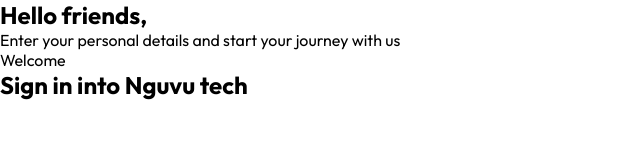
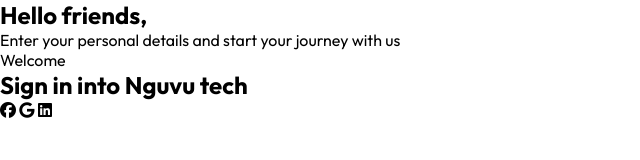
Before and after one commit to AnicetChiza/login-form, a plain HTML site: page index.html in a window 1280 px wide. Shown: the full height of the page, 0-640 px from the left. Drawn offline with Linux system fonts and the light colour scheme.

Commit message:
add to my repository

```diff
--- a/index.html
+++ b/index.html
@@ -7,6 +7,8 @@
     <link rel="preconnect" href="https://fonts.googleapis.com">
     <link rel="preconnect" href="https://fonts.gstatic.com" crossorigin>
     <link href="https://fonts.googleapis.com/css2?family=Lora:ital,wght@0,400..700;1,400..700&family=Outfit:wght@100..900&display=swap" rel="stylesheet">
+    <link rel="stylesheet" href="https://cdnjs.cloudflare.com/ajax/libs/font-awesome/6.5.1/css/all.min.css" integrity="sha512-DTOQO9RWCH3ppGqcWaEA1BIZOC6xxalwEsw9c2QQeAIftl+Vegovlnee1c9QX4TctnWMn13TZye+giMm8e2LwA==" crossorigin="anonymous" referrerpolicy="no-referrer"
+    />
     <meta name="viewport" content="width=device-width, initial-scale=1.0">
     <title>Document</title>
 </head>
@@ -20,6 +22,11 @@
         </div>
         <div>
             <h1>Sign in into Nguvu tech</h1>
+            <div class="icons">
+                <i class="fa-brands fa-facebook"></i>
+                <i class="fa-brands fa-google"></i>
+                <i class="fa-brands fa-linkedin"></i>
+            </div>
             <form action="">
 
             </form>
```
